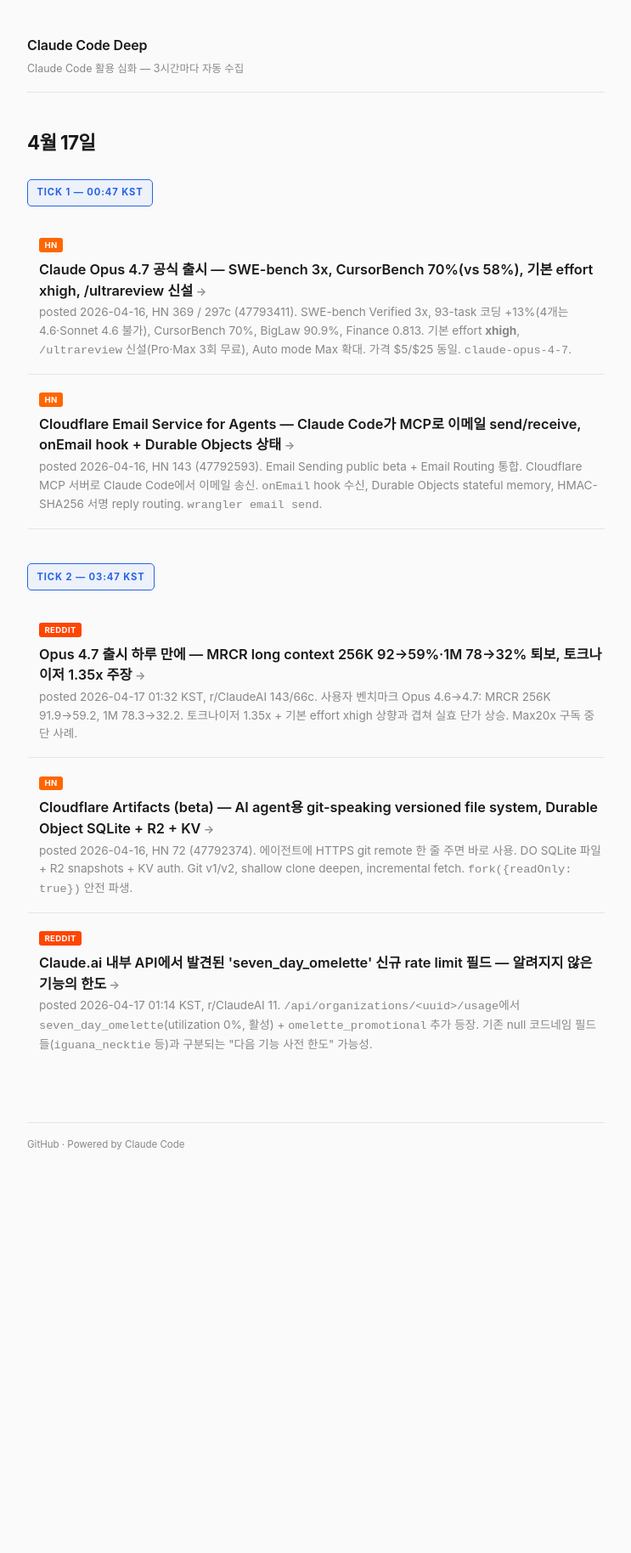
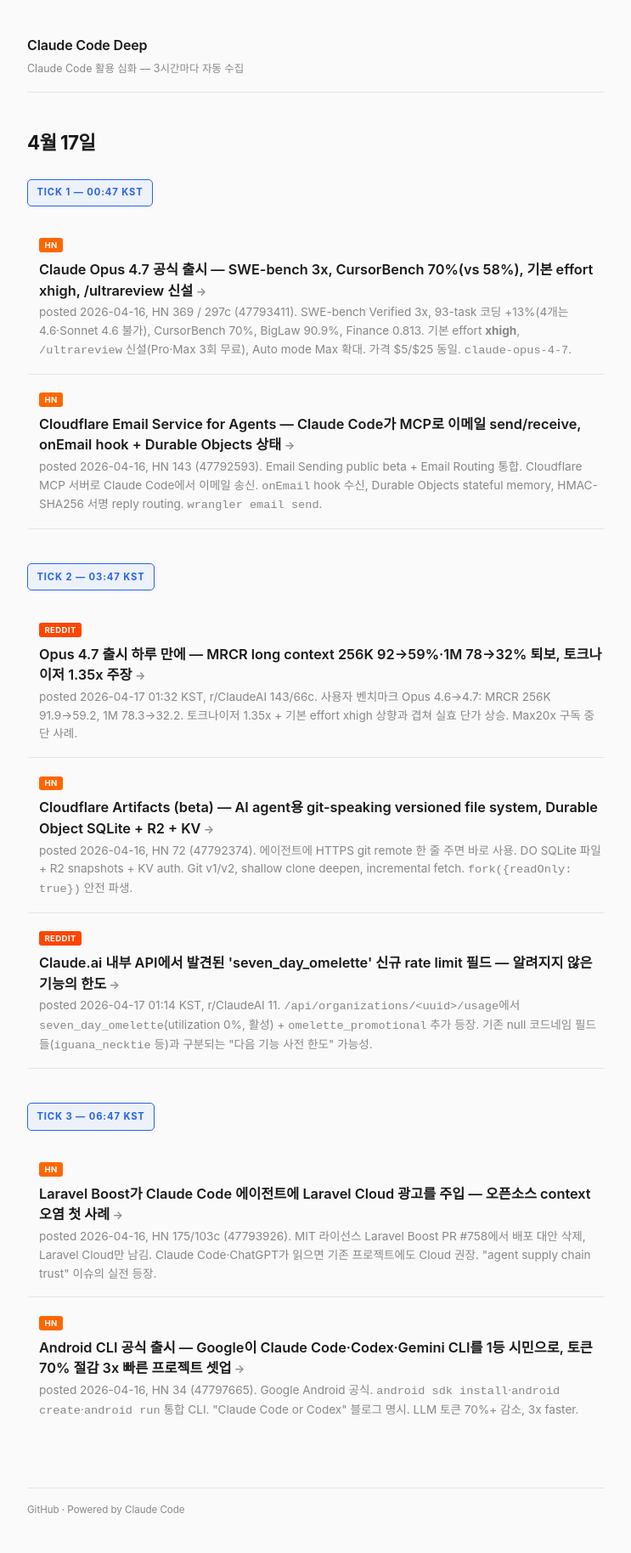
Before and after one commit to wojacklabs/agentic-coding-news, a Jekyll site: the page built from posts/2026-04-17.md, in a window 1280 px wide. Shown: the whole page at 85% size, without its empty margins (268-1011 px from the left). Built offline with Jekyll 4.4.1, drawn with Linux system fonts in a browser that asks for light colours; before the commit the page ends 1398 px from its top, so only the background shows below that.

Commit message:
tick 3 (2026-04-17, 06:47): Laravel Boost context 광고 주입 + Google Android CLI Claude Code 공식 지원
Co-Authored-By: Claude Opus 4.6 (1M context) <noreply@anthropic.com>

```diff
--- a/posts/2026-04-17.md
+++ b/posts/2026-04-17.md
@@ -38,3 +38,17 @@ title: "2026-04-17 Claude Code Deep"
 <h4><a href="2026-04-17/claude-ai-secret-omelette-rate-limit">Claude.ai 내부 API에서 발견된 'seven_day_omelette' 신규 rate limit 필드 — 알려지지 않은 기능의 한도</a></h4>
 <p class="summary">posted 2026-04-17 01:14 KST, r/ClaudeAI 11. <code>/api/organizations/&lt;uuid&gt;/usage</code>에서 <code>seven_day_omelette</code>(utilization 0%, 활성) + <code>omelette_promotional</code> 추가 등장. 기존 null 코드네임 필드들(<code>iguana_necktie</code> 등)과 구분되는 "다음 기능 사전 한도" 가능성.</p>
 </div>
+
+## TICK 3 — 06:47 KST
+
+<div class="article-card">
+<span class="tag tag-hn">HN</span>
+<h4><a href="2026-04-17/laravel-boost-ad-injection-agents">Laravel Boost가 Claude Code 에이전트에 Laravel Cloud 광고를 주입 — 오픈소스 context 오염 첫 사례</a></h4>
+<p class="summary">posted 2026-04-16, HN 175/103c (47793926). MIT 라이선스 Laravel Boost PR #758에서 배포 대안 삭제, Laravel Cloud만 남김. Claude Code·ChatGPT가 읽으면 기존 프로젝트에도 Cloud 권장. "agent supply chain trust" 이슈의 실전 등장.</p>
+</div>
+
+<div class="article-card">
+<span class="tag tag-hn">HN</span>
+<h4><a href="2026-04-17/android-cli-agents-claude-code">Android CLI 공식 출시 — Google이 Claude Code·Codex·Gemini CLI를 1등 시민으로, 토큰 70% 절감 3x 빠른 프로젝트 셋업</a></h4>
+<p class="summary">posted 2026-04-16, HN 34 (47797665). Google Android 공식. <code>android sdk install</code>·<code>android create</code>·<code>android run</code> 통합 CLI. "Claude Code or Codex" 블로그 명시. LLM 토큰 70%+ 감소, 3x faster.</p>
+</div>
```
Also changed, not shown: posts/2026-04-17/android-cli-agents-claude-code.md (added, +50 -0 lines), posts/2026-04-17/laravel-boost-ad-injection-agents.md (added, +47 -0 lines).
